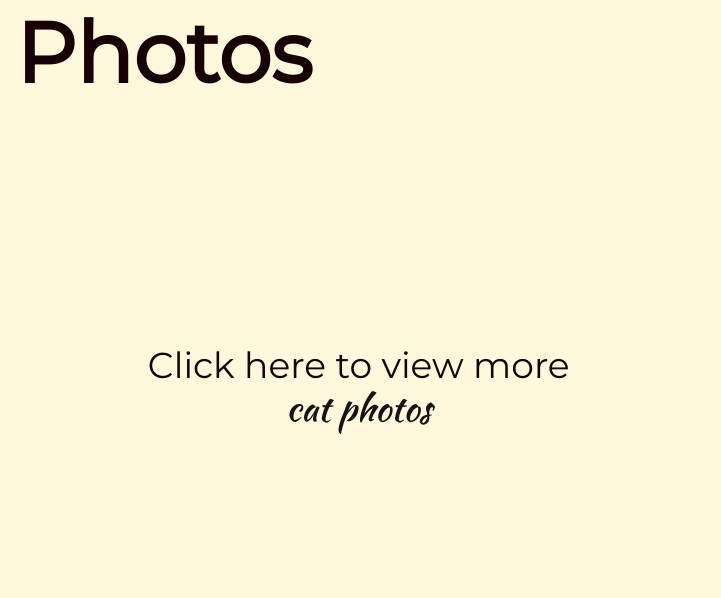
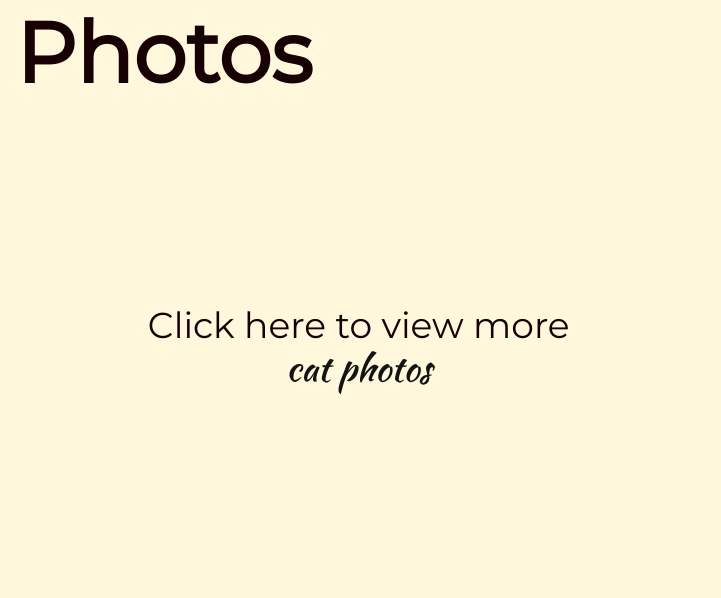
Before and after one commit to AndriiKasian88/CatPhotoApp, a plain HTML site: page index.html in a window 1280 px wide. Shown: the part 737-1335 px from the top of the page, 559-1280 px from the left. Drawn offline with Linux system fonts and the light colour scheme.

Commit message:
chng text

```diff
--- a/css/style.css
+++ b/css/style.css
@@ -139,7 +139,7 @@ p {
   font-family: "Montserrat";
   font-size: 36px;
   color: #180105;
-  padding-top: 200px;
+  padding-top: 160px;
 }
 .first-image {
   width: 400px;
```
